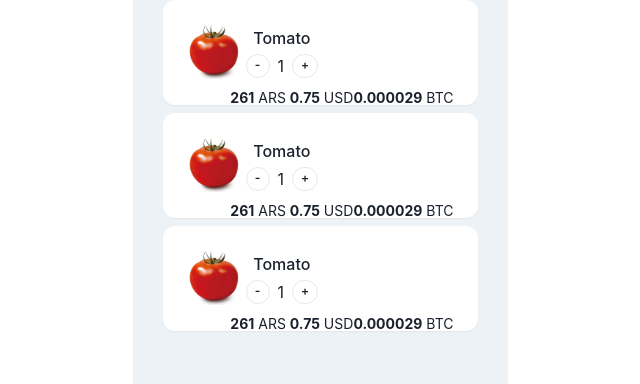
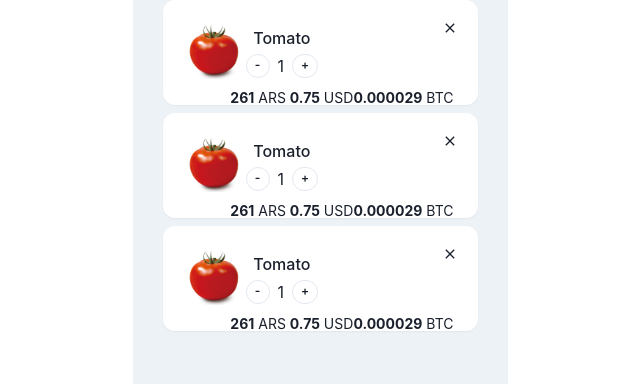
Before and after one commit to Team-BuRiBuRi/blink, a Next.js app: page /cart in a window 1280 px wide. Shown: the top 384 px of the page, without its empty margins (320-960 px from the left). Built offline with nearby package versions, Linux system fonts and the light colour scheme.

Commit message:
cart card made

```diff
--- a/src/pages/cart.tsx
+++ b/src/pages/cart.tsx
@@ -8,35 +8,23 @@ import {
   Image,
   Flex,
   Spacer,
+  IconButton,
+  Icon,
 } from '@chakra-ui/react';
 
-function OldCard() {
-  return (
-    <Box bg='white' boxShadow='sm' borderRadius='lg' p={{ base: '4', md: '6' }}>
-      <Stack
-        direction={{ base: 'column', md: 'row' }}
-        spacing={{ base: '5', md: '6' }}
-        justify='space-between'
-      >
-        <Stack spacing='1'>
-          <Text textStyle='lg' fontWeight='medium'>
-            Updates Available
-          </Text>
-          <Text textStyle='sm' color='fg.muted'>
-            A new version is available.
-          </Text>
-        </Stack>
-        <Box>
-          <Button>Download</Button>
-        </Box>
-      </Stack>
-    </Box>
-  );
+// import { GRClose } from 'react-icons/gr';
+
+import { MdClose } from 'react-icons/md';
+
+// 2. Use the `as` prop
+function GRCloseIcon() {
+  return <Icon as={MdClose} />;
 }
 
 function Card() {
   return (
     <Box
+      position={'relative'}
       width={315}
       height={105}
       bg='white'
@@ -44,7 +32,16 @@ function Card() {
       borderRadius='xl'
       p={{ base: '4', md: '6' }}
     >
-      <Flex direction={'column'} >
+      <IconButton
+        variant={'ghost'}
+        aria-label='Close card'
+        icon={<GRCloseIcon />}
+        position='absolute'
+        top={2}
+        right={2}
+        // onClick={onClose}
+      />
+      <Flex direction={'column'}>
         <HStack justify={'flex-start'} spacing='1'>
           <Image fit={'contain'} width={55} height={55} src='tomato.png' />
           <VStack spacing={1}>
@@ -64,7 +61,6 @@ function Card() {
         </HStack>
         <Flex>
           <Spacer />
-
           <Text mt={2} fontSize={'14px'}>
             <Text as={'b'}>261</Text> ARS <Text as={'b'}>0.75</Text> USD
             <Text as={'b'}>0.000029</Text> BTC
```
Also changed, not shown: 1 other file (tests, documents, lock files or other folders).
